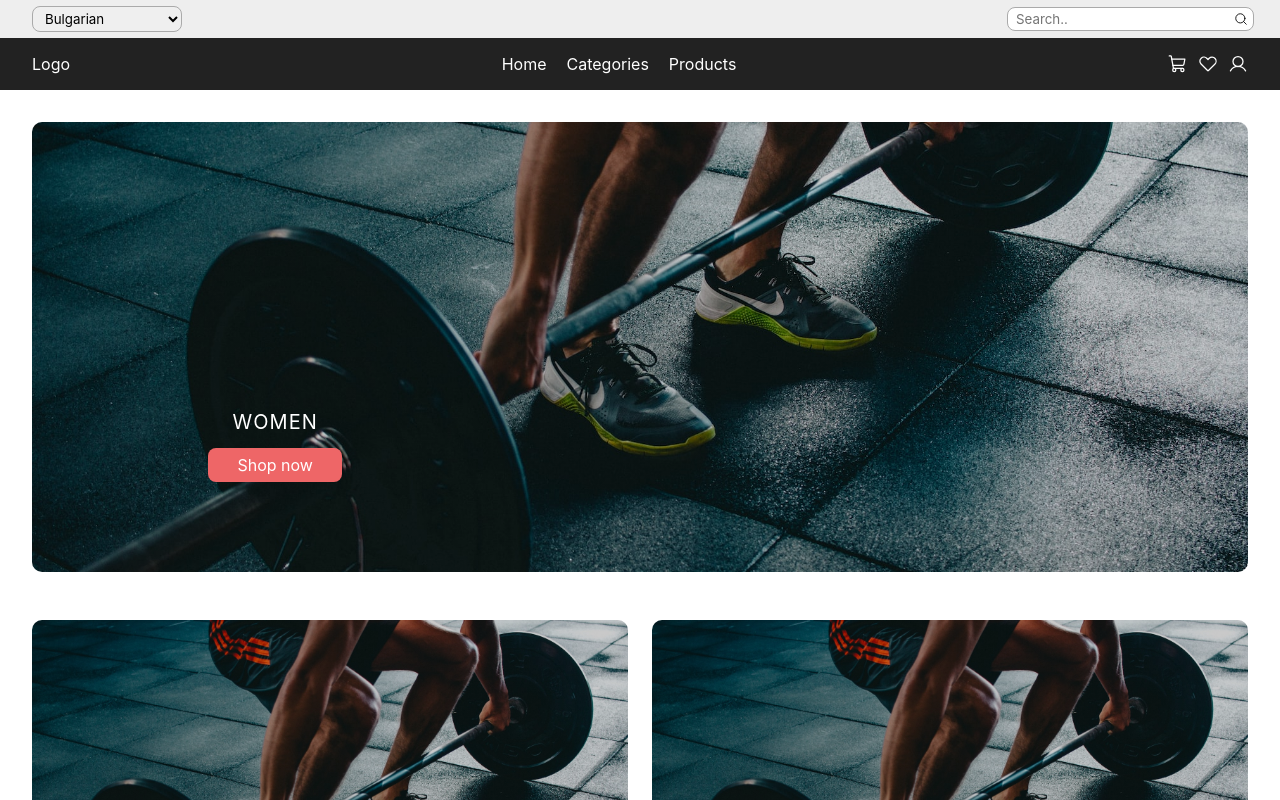
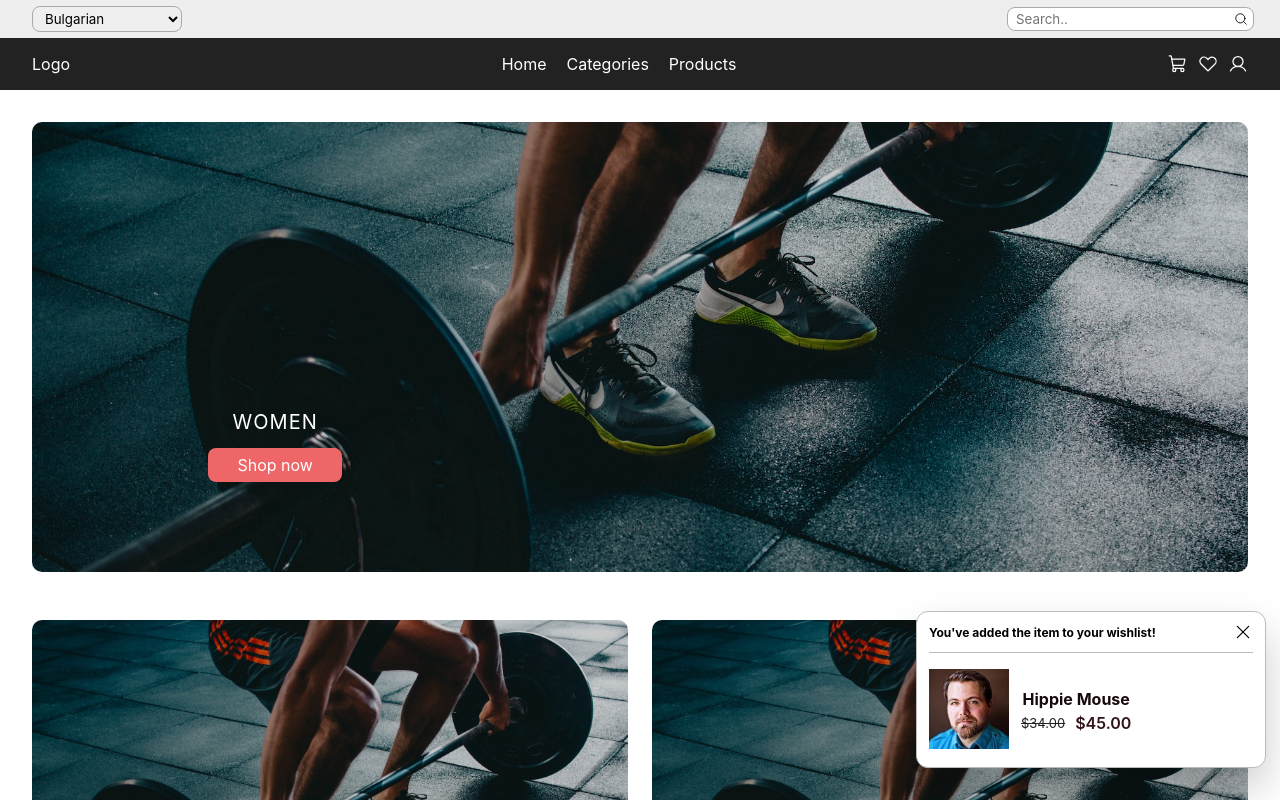
Before and after one commit to aandrv260/react-ecom, a React (Create React App) app: page / in a window 1280 px wide. Shown: the top 800 px of the page. Built offline with nearby package versions, Linux system fonts and the light colour scheme.

Commit message:
Edited wishlist props and created a portal at the notification component

```diff
--- a/public/index.html
+++ b/public/index.html
@@ -26,6 +26,7 @@
   <body>
     <noscript>You need to enable JavaScript to run this app.</noscript>
     <div id="cart-slider"></div>
+    <div id="notification-wrapper"></div>
     <div id="root"></div>
     <!--
       This HTML file is a template.
--- a/src/App.tsx
+++ b/src/App.tsx
@@ -1,4 +1,4 @@
-import { lazy, Suspense } from 'react';
+import { lazy, Suspense, useEffect } from 'react';
 import { Routes, Route } from 'react-router-dom';
 import CartSlider from './components/CartSlider/CartSlider';
 import Header from './layout/Header/Header';
@@ -7,6 +7,8 @@ import { Product } from './models/products';
 import img1 from './assets/images/testimonials/ben.jpg';
 import Loader from './components/Loader/Loader';
 import AccessibilityLinks from './components/AccessibilityLinks/AccessibilityLinks';
+import Notification from './components/Notification/Notification';
+import { generateId } from './utils/general';
 
 // Pages
 const HomePage = lazy(() => import('./pages/HomePage/HomePage'));
@@ -44,11 +46,33 @@ const testCart: Cart = {
 };
 
 const App = () => {
+  console.log('id', generateId());
+
+  useEffect(() => {
+    const awaitFunc = async () => {
+      const response = await fetch(
+        'https://react-ecom-e5729-default-rtdb.firebaseio.com/categories.json'
+      );
+      const data = await response.json();
+      console.log(data);
+    };
+
+    // awaitFunc();
+  }, []);
   return (
     <>
       <AccessibilityLinks />
       <Header />
       <CartSlider cart={testCart} hidden />
+      <Notification
+        heading="You've added the item to your wishlist!"
+        itemDetails={{
+          image: { src: img1, alt: '' },
+          price: 45,
+          comparePrice: 34,
+          title: 'Hippie Mouse',
+        }}
+      />
 
       <main id="main-content">
         <Suspense fallback={<Loader />}>
--- /dev/null
+++ b/src/components/Notification/Notification.module.scss
@@ -0,0 +1,40 @@
+.notification {
+  position: fixed;
+  bottom: 3.2rem;
+  right: 1.4rem;
+  min-width: 35rem;
+  padding: 0 1.2rem;
+  background-color: var(--color-white);
+  border-radius: 1.2rem;
+  box-shadow: 0 2rem 4rem rgba(0, 0, 0, 0.2);
+  z-index: 100;
+  border: 1px solid var(--color-grey-light-3);
+
+  &__header {
+    display: flex;
+    align-items: center;
+    justify-content: space-between;
+    padding: 1rem 0;
+    border-bottom: 1px solid var(--color-grey-light-3);
+  }
+
+  &__close-icon {
+    --size: 2rem;
+    width: var(--size);
+    height: var(--size);
+    cursor: pointer;
+
+    svg {
+      width: 100%;
+      height: 100%;
+    }
+  }
+
+  &__heading {
+    font-size: 1.2rem;
+  }
+
+  &__main-content {
+    padding: 0.6rem 0 0.4rem;
+  }
+}
--- /dev/null
+++ b/src/components/Notification/Notification.tsx
@@ -0,0 +1,48 @@
+import { Image } from '../../models/image';
+import { getStyleClassName } from '../../utils/general';
+import IconBox from '../IconBox/IconBox';
+import scss from './Notification.module.scss';
+import { ReactComponent as CloseIcon } from '../../assets/icons/close.svg';
+import PopupItem from '../PopupItem/PopupItem';
+import { PopupButton, PopupItemDetails } from '../../models/popup';
+import { useState } from 'react';
+import { createPortal } from 'react-dom';
+
+interface NotificationProps {
+  heading: string;
+  button?: PopupButton;
+  itemDetails: PopupItemDetails;
+}
+
+const notificationWrapper = document.getElementById('notification-wrapper') as HTMLElement;
+
+const Notification: React.FC<NotificationProps> = props => {
+  const { itemDetails, heading, button } = props;
+  const [isOpen, setIsOpen] = useState<boolean>(true);
+
+  const closeNotificationHandler = () => setIsOpen(false);
+
+  return createPortal(
+    <>
+      {isOpen && (
+        <div className={getStyleClassName(scss, 'notification')}>
+          <header className={getStyleClassName(scss, 'notification__header')}>
+            <h6 className={getStyleClassName(scss, 'notification__heading')}>{heading}</h6>
+            <IconBox
+              className={getStyleClassName(scss, 'notification__close-icon')}
+              icon={CloseIcon}
+              onClick={closeNotificationHandler}
+            />
+          </header>
+
+          <div className={getStyleClassName(scss, 'notification__main-content')}>
+            <PopupItem item={itemDetails} button={button} />
+          </div>
+        </div>
+      )}
+    </>,
+    notificationWrapper
+  );
+};
+
+export default Notification;
--- /dev/null
+++ b/src/components/PopupItem/PopupItem.module.scss
@@ -0,0 +1,33 @@
+.popup-item {
+  display: flex;
+  flex-direction: column;
+  gap: 1.2rem;
+  text-align: center;
+  padding: 1rem 0;
+  color: var(--color-grey-dark-1);
+
+  &:not(:last-child) {
+    margin-bottom: 1.4rem;
+    padding-bottom: 2.4rem;
+    border-bottom: 1px solid var(--color-grey-light-3);
+  }
+
+  &__info {
+    display: flex;
+    align-items: center;
+    gap: 1.2rem;
+  }
+
+  &__img-box {
+    img {
+      width: 100%;
+      height: 8rem;
+      object-fit: contain;
+    }
+  }
+
+  &__title {
+    color: var(--color-main-shade-1);
+    margin-bottom: 0.4rem;
+  }
+}
--- /dev/null
+++ b/src/components/PopupItem/PopupItem.tsx
@@ -0,0 +1,35 @@
+import { PopupButton, PopupItemDetails } from '../../models/popup';
+import { getStyleClassName } from '../../utils/general';
+import Button from '../Button/Button';
+import Prices from '../PricesBox/PricesBox';
+import scss from './PopupItem.module.scss';
+
+interface PopupItemProps {
+  item: PopupItemDetails;
+  button?: PopupButton;
+}
+
+const PopupItem: React.FC<PopupItemProps> = ({ item, button }) => {
+  return (
+    <div className={getStyleClassName(scss, 'popup-item')}>
+      <div className={getStyleClassName(scss, 'popup-item__info')}>
+        <div className={getStyleClassName(scss, 'popup-item__img-box')}>
+          <img src={item.image.src} alt={item.image.alt} />
+        </div>
+
+        <div>
+          <h4 className={getStyleClassName(scss, 'popup-item__title')}>{item.title}</h4>
+          <Prices price={item.price} comparePrice={item.comparePrice} fontSize="small" />
+        </div>
+      </div>
+
+      {button && (
+        <Button btnStyle="full" onClick={button.onClick}>
+          {button.text}
+        </Button>
+      )}
+    </div>
+  );
+};
+
+export default PopupItem;
--- a/src/components/Wishlist/Wishlist.module.scss
+++ b/src/components/Wishlist/Wishlist.module.scss
@@ -11,44 +11,9 @@
   transform: scale(0);
   transform-origin: top;
   transition: all 0.2s ease-in-out;
+  padding-inline: 1.2rem;
 
   &.hidden {
     transform: scale(1);
-    // visibility: hidden;
-    // opacity: 0;
   }
 }
-
-.wishlist-item {
-  display: flex;
-  flex-direction: column;
-  gap: 1.2rem;
-  text-align: center;
-  padding: 1rem 1.6rem;
-  color: var(--color-grey-dark-1);
-
-  &:not(:last-child) {
-    margin-bottom: 1.4rem;
-    padding-bottom: 2.4rem;
-    border-bottom: 1px solid var(--color-grey-light-3);
-  }
-
-  &__info {
-    display: flex;
-    align-items: center;
-    gap: 1.2rem;
-  }
-
-  &__img-box {
-    img {
-      width: 100%;
-      height: 8rem;
-      object-fit: contain;
-    }
-  }
-
-  &__title {
-    color: var(--color-main-shade-1);
-    margin-bottom: 0.4rem;
-  }
-}
--- a/src/components/Wishlist/Wishlist.tsx
+++ b/src/components/Wishlist/Wishlist.tsx
@@ -1,8 +1,8 @@
 import { Product } from '../../models/products';
 import { generateId, getStyleClassName } from '../../utils/general';
 import scss from './Wishlist.module.scss';
-import WishlistItem from './WishlistItem';
 import img1 from '../../assets/images/testimonials/ben.jpg';
+import PopupItem from '../PopupItem/PopupItem';
 
 interface WishlistProps {
   hidden: boolean;
@@ -35,10 +35,26 @@ const Wishlist: React.FC<WishlistProps> = ({ hidden }) => {
     <div className={getStyleClassName(scss, 'wishlist', hiddenClassName)}>
       {testProducts.map(product => (
         <div key={generateId()}>
-          <WishlistItem item={product} key={product.id} />
-          <WishlistItem item={product} key={product.id.toString() + 1} />
-          <WishlistItem item={product} key={product.id.toString() + 2} />
-          <WishlistItem item={product} key={product.id.toString() + 3} />
+          <PopupItem
+            item={product}
+            key={product.id}
+            button={{ text: 'Add to cart', onClick: () => {} }}
+          />
+          <PopupItem
+            item={product}
+            key={product.id.toString() + 1}
+            button={{ text: 'Add to cart', onClick: () => {} }}
+          />
+          <PopupItem
+            item={product}
+            key={product.id.toString() + 2}
+            button={{ text: 'Add to cart', onClick: () => {} }}
+          />
+          <PopupItem
+            item={product}
+            key={product.id.toString() + 3}
+            button={{ text: 'Add to cart', onClick: () => {} }}
+          />
         </div>
       ))}
     </div>
--- a/src/components/Wishlist/WishlistItem.tsx
+++ /dev/null
@@ -1,29 +0,0 @@
-import { Product } from '../../models/products';
-import { getStyleClassName } from '../../utils/general';
-import Button from '../Button/Button';
-import Prices from '../PricesBox/PricesBox';
-import scss from './Wishlist.module.scss';
-
-interface WishlistItemProps {
-  item: Product;
-}
-
-const WishlistItem: React.FC<WishlistItemProps> = ({ item }) => {
-  return (
-    <div className={getStyleClassName(scss, 'wishlist-item')}>
-      <div className={getStyleClassName(scss, 'wishlist-item__info')}>
-        <div className={getStyleClassName(scss, 'wishlist-item__img-box')}>
-          <img src={item.image.src} alt={item.image.alt} />
-        </div>
-
-        <div>
-          <h4 className={getStyleClassName(scss, 'wishlist-item__title')}>{item.title}</h4>
-          <Prices price={item.price} comparePrice={item.comparePrice} fontSize="small" />
-        </div>
-      </div>
-      <Button btnStyle="full">Add to cart</Button>
-    </div>
-  );
-};
-
-export default WishlistItem;
--- /dev/null
+++ b/src/models/popup.ts
@@ -0,0 +1,15 @@
+import { ButtonStyle } from './button';
+import { Image } from './image';
+
+export interface PopupItemDetails {
+  image: Image;
+  title: string;
+  price: number;
+  comparePrice?: number;
+}
+
+export interface PopupButton {
+  text: string;
+  btnStyle?: ButtonStyle;
+  onClick: () => void;
+}
```
